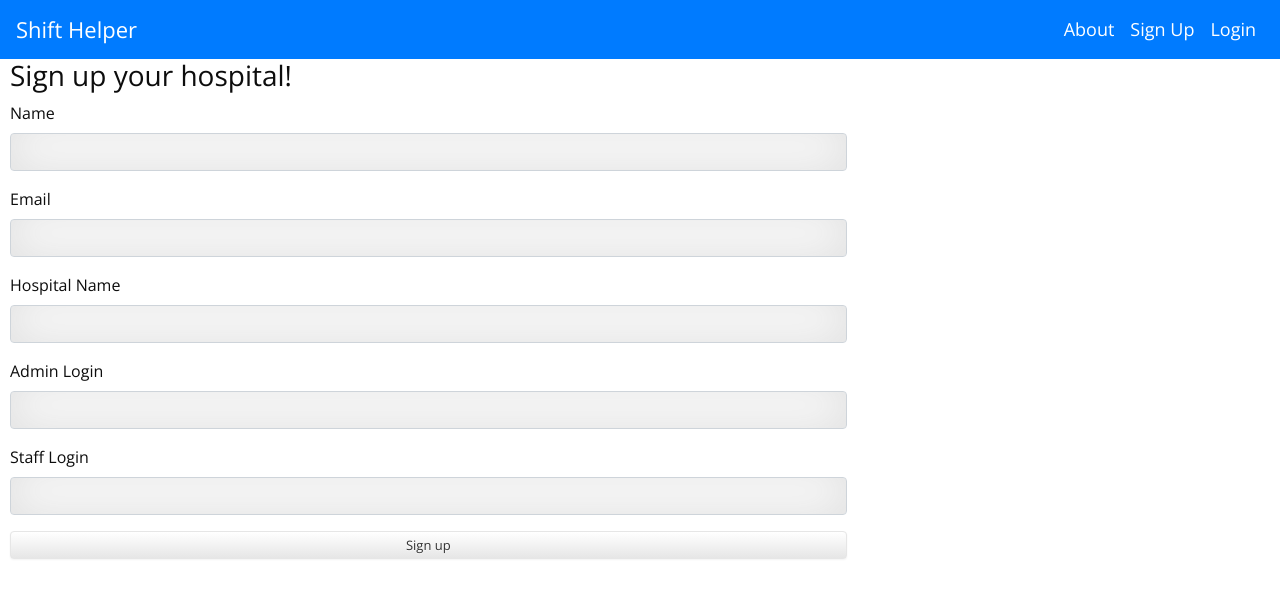
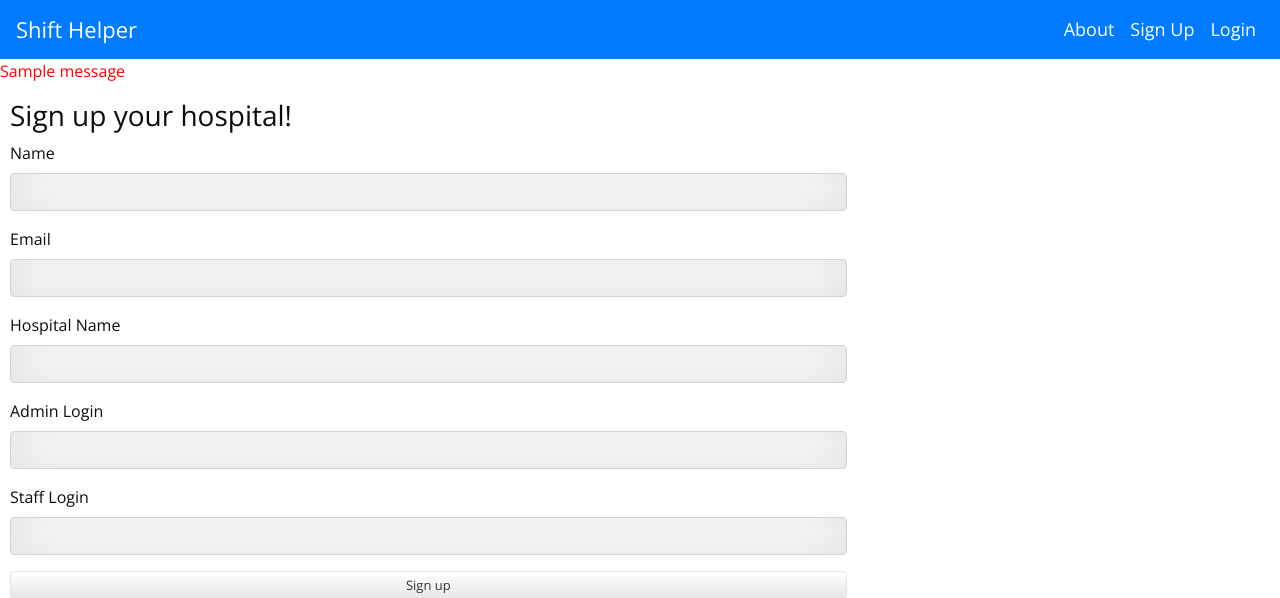
Before and after one commit to jakegoodman23/the-shift-helper-v2, a Flask app: page /signup in a window 1280 px wide. Shown: the top 598 px of the page. Run offline with Flask 2, Linux system fonts and the light colour scheme; one stand-in notice (Sample message) is shown; some libraries are stand-ins or nearby versions.

Commit message:
better signup validation

```diff
--- a/main.py
+++ b/main.py
@@ -232,13 +232,18 @@ def signup():
             method='pbkdf2:sha256',
             salt_length=8
         )
-        if Hospital.query.filter_by(admin_password=hashed_admin_password).first():
-            # password already exists
-            flash('This admin password has already been taken. Please choose another one.')
+        hospitals = db.session.query(Hospital).all()
+        if signup_form.staff_password.data == signup_form.admin_password.data:
+            flash('Admin and Staff logins cannot match. Please choose separate logins.')
             return redirect(url_for('signup'))
-        elif Hospital.query.filter_by(staff_password=hashed_staff_password).first():
-            flash('This staff password has already been taken. Please choose another one.')
-            return redirect(url_for('signup'))
+        for hospital in hospitals:
+            if check_password_hash(hospital.admin_password, signup_form.admin_password.data):
+                flash('This admin password has already been taken. Please choose another one.')
+                return redirect(url_for('signup'))
+        for hospital in hospitals:
+            if check_password_hash(hospital.staff_password, signup_form.staff_password.data):
+                flash('This staff password has already been taken. Please choose another one.')
+                return redirect(url_for('signup'))
 
         cur_dt = datetime.now().strftime("%Y-%m-%d %H:%M")
         cur_dt = datetime.strptime(cur_dt, "%Y-%m-%d %H:%M")
--- a/static/css/styles.css
+++ b/static/css/styles.css
@@ -181,3 +181,7 @@ input {
 	padding-right: 150px;
 	text-align: center;
 }
+
+.signup-error {
+	color: red;
+}
--- a/templates/signup.html
+++ b/templates/signup.html
@@ -4,6 +4,15 @@
 
 {% block title %}Sign up{% endblock %}
 {% block content %}
+    <div class="signup-error">
+    {% with messages = get_flashed_messages() %}
+  {% if messages %}
+    {% for message in messages %}
+     <p>{{ message }}</p>
+    {% endfor %}
+  {% endif %}
+{% endwith %}
+    </div>
 <div class="form-style">
   <div class="row">
     <div class="col-sm-12 col-md-8">
--- a/templates/signup_success.html
+++ b/templates/signup_success.html
@@ -12,8 +12,8 @@
         <li class="list-group-item">Hospital Name: {{ hospital.hospital_name }}</li>
         <li class="list-group-item">Admin Name: {{ hospital.admin_name }}</li>
         <li class="list-group-item">Admin Email: {{ hospital.admin_email }}</li>
-        <li class="list-group-item">Admin Password: {{ session['admin_password']}}</li>
-        <li class="list-group-item">Staff Password: {{ session['staff_password'] }}</li>
+        <li class="list-group-item">Admin Login: {{ session['admin_password']}}</li>
+        <li class="list-group-item">Staff Login: {{ session['staff_password'] }}</li>
     </ul>
 
 
```
Also changed, not shown: shifthelper.db, 3 other files.
